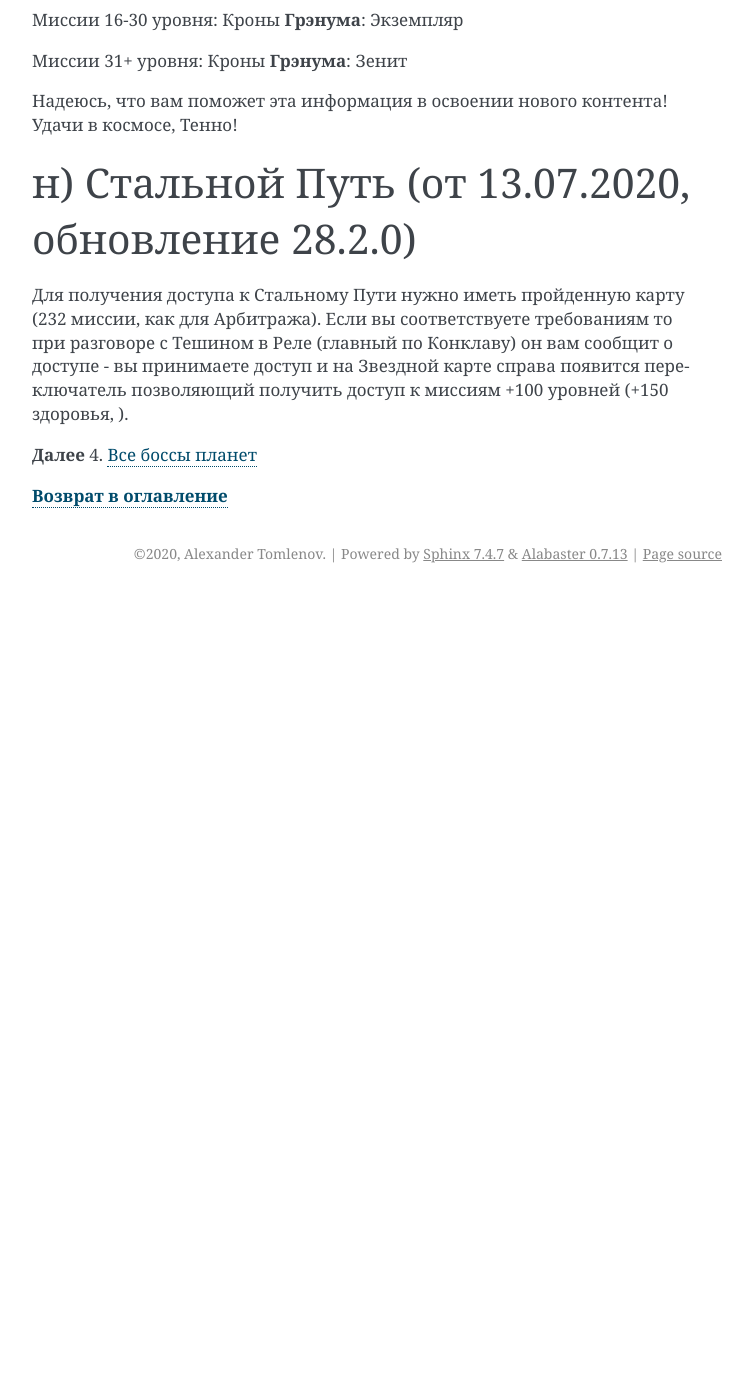
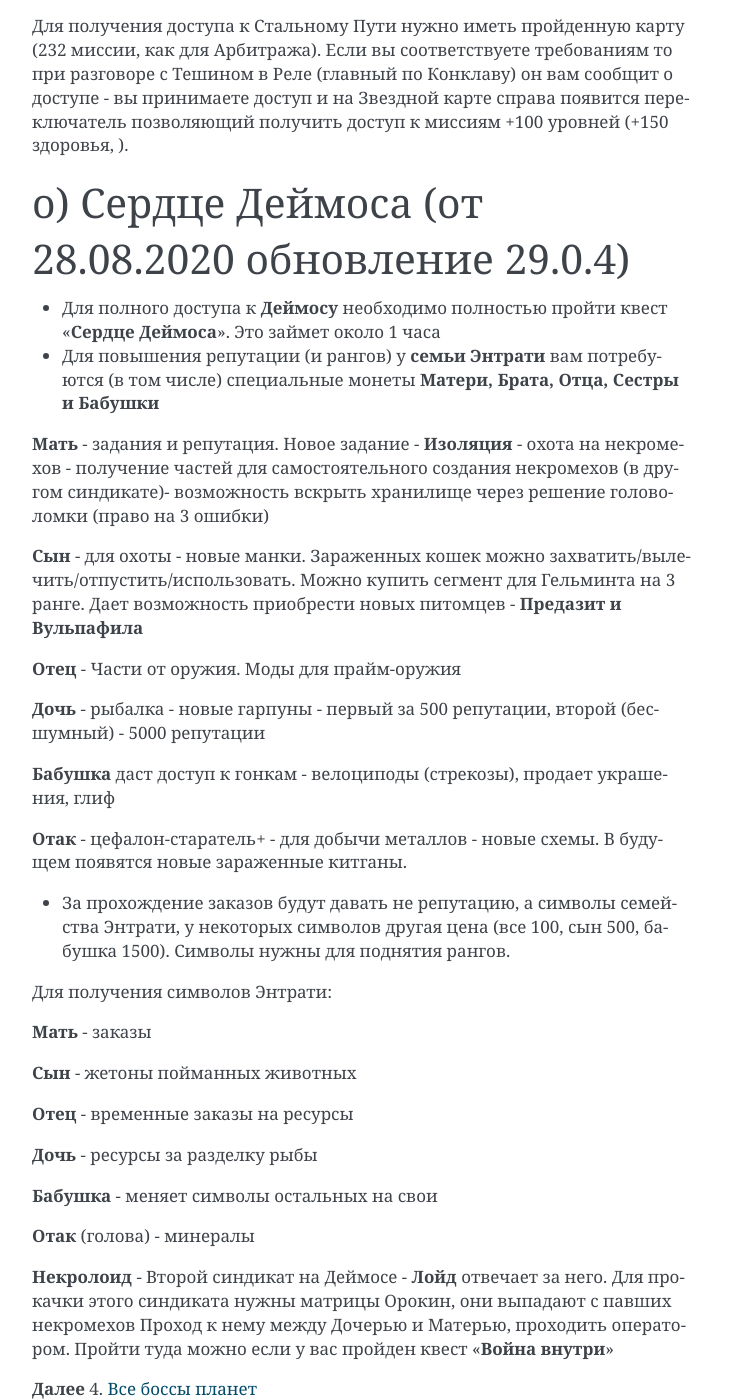
Before and after one commit to crackedmind/warframe-brief-guide, a Sphinx documentation site: the page built from source/03_f.md, in a window 1280 px wide and 1400 px high, scrolled down 16727 px. Shown: the whole window, without its empty margins (388-1140 px from the left). Built offline with Sphinx 7.4.7, drawn with Linux system fonts in a browser that asks for light colours; before the commit the page ends 17320 px from its top, so only the background shows below that; some of the changed text lies outside the part shown.

Commit message:
Update 03_f.md

```diff
--- a/source/03_f.md
+++ b/source/03_f.md
@@ -502,14 +492,51 @@ _Коническое сопло_ 	- увеличивает скорость
 
 Миссии 31+ уровня: Кроны **Грэнума**: Зенит
 
-Надеюсь, что вам поможет эта информация в освоении нового контента! Удачи в космосе, Тенно!
-
 
 ### н) Стальной Путь (от 13.07.2020, обновление 28.2.0)
 
 Для получения доступа к Стальному Пути нужно иметь пройденную карту (232 миссии, как для Арбитража). Если вы соответствуете требованиям то при разговоре с Тешином в Реле (главный по Конклаву) он вам сообщит о доступе - вы принимаете доступ и на Звездной карте справа появится переключатель позволяющий получить доступ к миссиям +100 уровней (+150 здоровья, ).
 
 
+### о) Сердце Деймоса (от 28.08.2020 обновление 29.0.4)
+
+- Для полного доступа к **Деймосу** необходимо полностью пройти квест "**Сердце Деймоса**". Это займет около 1 часа
+
+- Для повышения репутации (и рангов) у **семьи Энтрати** вам потребуются (в том числе) специальные монеты **Матери, Брата, Отца, Сестры и Бабушки**
+
+**Мать** - задания и репутация. Новое задание - **Изоляция** - охота на некромехов - получение частей для самостоятельного создания некромехов (в другом синдикате)- возможность вскрыть хранилище через решение головоломки (право на 3 ошибки)
+
+**Сын** - для охоты - новые манки. Зараженных кошек можно захватить/вылечить/отпустить/использовать. Можно купить сегмент для Гельминта на 3 ранге. Дает возможность приобрести новых питомцев - **Предазит и Вульпафила**
+
+**Отец** - Части от оружия. Моды для прайм-оружия
+
+**Дочь** - рыбалка - новые гарпуны - первый за 500 репутации, второй (бесшумный) - 5000 репутации
+
+**Бабушка** даст доступ к гонкам - велоциподы (стрекозы), продает украшения, глиф
+
+**Отак** - цефалон-старатель+ - для добычи металлов - новые схемы. В будущем появятся новые зараженные китганы.
+
+- За прохождение заказов будут давать не репутацию, а символы семейства Энтрати, у некоторых символов другая цена (все 100, сын 500, бабушка 1500). Символы нужны для поднятия рангов.
+
+Для получения символов Энтрати:
+
+**Мать** - заказы
+
+**Сын** - жетоны пойманных животных
+
+**Отец** - временные заказы на ресурсы
+
+**Дочь** - ресурсы за разделку рыбы
+
+**Бабушка** - меняет символы остальных на свои
+
+**Отак** (голова) - минералы
+
+**Некролоид** - Второй синдикат на Деймосе - **Лойд** отвечает за него. Для прокачки этого синдиката нужны матрицы Орокин, они выпадают с павших некромехов
+Проход к нему между Дочерью и Матерью, проходить оператором. Пройти туда можно если у вас пройден квест  "**Война внутри**"
+
+
+
 **Далее** 4. [Все боссы планет](04.md)
 
 **[Возврат в оглавление](index.md)**
```
Also changed, not shown: other parts of source/03_f.md (+0 -10 lines).
